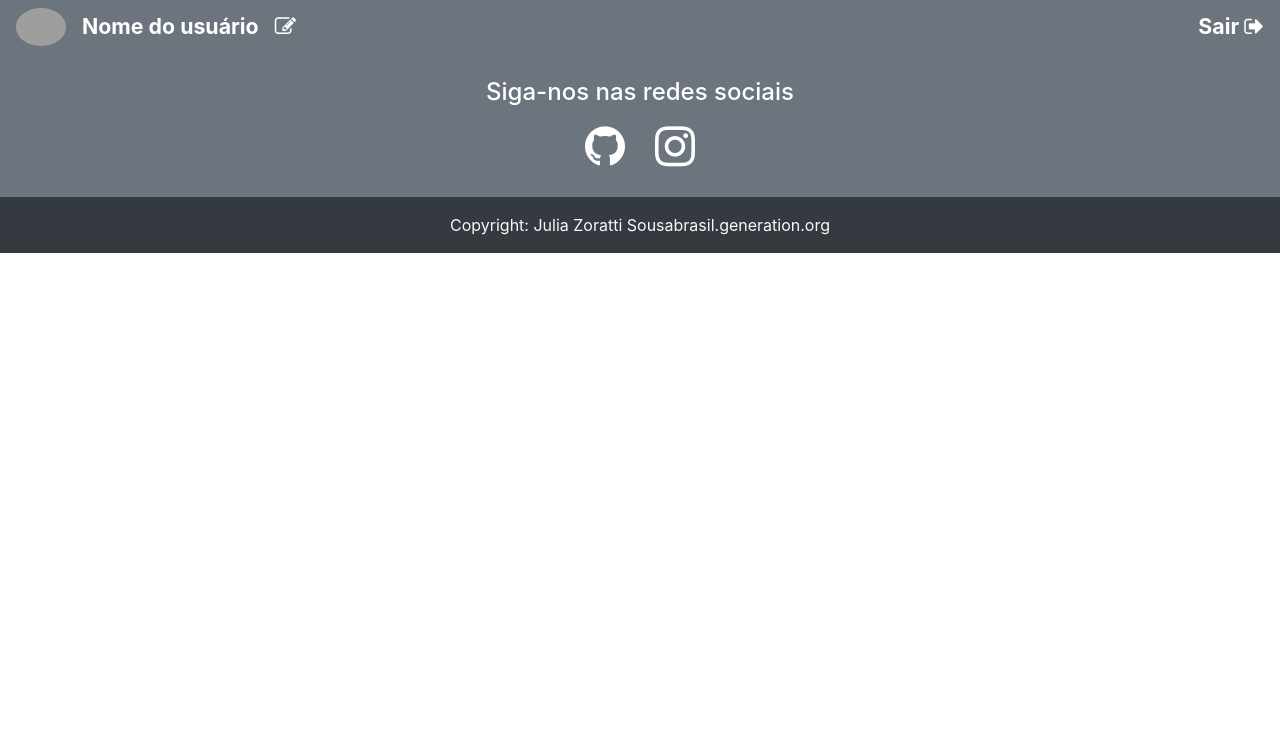
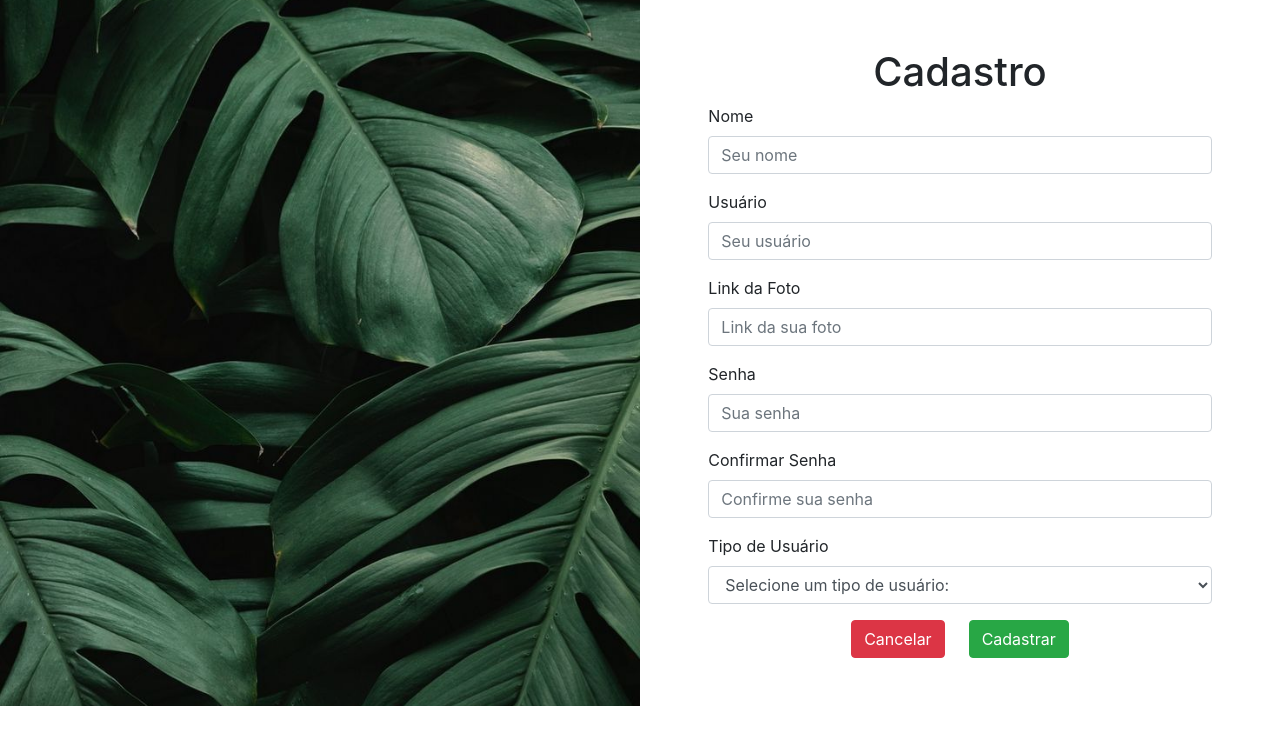
Before and after one commit to juliazoratti/blogPessoa-FrontEnd, an Angular app: page / in a window 1280 px wide. Shown: the top 744 px of the page. Built offline with nearby package versions, Linux system fonts and the light colour scheme; grey boxes are pictures that could not be loaded.

Commit message:
Implementação da página de Login e de Cadastrar

```diff
--- a/src/app/app.component.html
+++ b/src/app/app.component.html
@@ -1,2 +1 @@
-<app-menu></app-menu>
-<app-rodape></app-rodape>
+<app-cadastrar></app-cadastrar>
--- a/src/app/app.module.ts
+++ b/src/app/app.module.ts
@@ -5,12 +5,16 @@
 import { AppComponent } from './app.component';
 import { MenuComponent } from './menu/menu.component';
 import { RodapeComponent } from './rodape/rodape.component';
+import { EntrarComponent } from './entrar/entrar.component';
+import { CadastrarComponent } from './cadastrar/cadastrar.component';
 
 @NgModule({
   declarations: [
     AppComponent,
     MenuComponent,
-    RodapeComponent
+    RodapeComponent,
+    EntrarComponent,
+    CadastrarComponent
   ],
   imports: [
     BrowserModule,
--- /dev/null
+++ b/src/app/cadastrar/cadastrar.component.css
@@ -0,0 +1,7 @@
+#img-bg{
+    background-image: url('../../assets/img/imagem.jpg');
+    min-height: 695px;
+    background-position: center;
+    background-repeat: no-repeat;
+    background-size: cover;
+}
--- /dev/null
+++ b/src/app/cadastrar/cadastrar.component.html
@@ -0,0 +1,58 @@
+<div class="container-fluid">
+
+    <div class="row">
+
+      <div class="col-md-6" id='img-bg'></div>
+
+      <div class="col-md-6 mt-5 mb-5">
+
+        <div class="row d-flex justify-content-center">
+          <div class="col-md-10">
+
+            <h1 class="text-center">Cadastro</h1>
+
+            <div class="form-group">
+              <label for="nome">Nome</label>
+              <input class="form-control" type="text" name="nome" id="nome" placeholder="Seu nome">
+            </div>
+
+            <div class="form-group">
+              <label for="usuario">Usuário</label>
+              <input class="form-control" type="text" name="usuario" id="usuario" placeholder="Seu usuário">
+            </div>
+
+            <div class="form-group">
+              <label for="foto">Link da Foto</label>
+              <input class="form-control" type="text" name="foto" id="foto" placeholder="Link da sua foto">
+            </div>
+
+            <div class="form-group">
+              <label for="senha">Senha</label>
+              <input class="form-control" type="password" name="senha" id="senha" placeholder="Sua senha">
+            </div>
+
+            <div class="form-group">
+              <label for="confirmSenha">Confirmar Senha</label>
+              <input class="form-control" type="password" name="confirmSenha" id="confirmSenha"
+                placeholder="Confirme sua senha">
+            </div>
+
+            <div class="form-group">
+              <label for="tipo">Tipo de Usuário</label>
+              <select class="form-control" name="tipo" id="tipo">
+                <option>Selecione um tipo de usuário:</option>
+                <option value="normal">Normal</option>
+                <option value="adm">Administrador</option>
+              </select>
+            </div>
+
+            <div class="d-flex justify-content-center">
+              <button type="submit" class="btn btn-danger mr-4">Cancelar</button>
+              <button type="submit" class="btn btn-success">Cadastrar</button>
+            </div>
+
+          </div>
+        </div>
+      </div>
+    </div>
+  </div>
--- /dev/null
+++ b/src/app/cadastrar/cadastrar.component.ts
@@ -0,0 +1,15 @@
+import { Component, OnInit } from '@angular/core';
+
+@Component({
+  selector: 'app-cadastrar',
+  templateUrl: './cadastrar.component.html',
+  styleUrls: ['./cadastrar.component.css']
+})
+export class CadastrarComponent implements OnInit {
+
+  constructor() { }
+
+  ngOnInit(): void {
+  }
+
+}
--- /dev/null
+++ b/src/app/entrar/entrar.component.css
@@ -0,0 +1,7 @@
+#img-bg{
+    background-image: url('../../assets/img/imagem2.jpg');
+    min-height: 695px;
+    background-position: center;
+    background-repeat: no-repeat;
+    background-size: cover;
+}
--- /dev/null
+++ b/src/app/entrar/entrar.component.html
@@ -0,0 +1,42 @@
+<div class="container-fluid">
+
+    <div class="row d-flex align-items-center">
+
+      <div class="col-md-6">
+
+        <div class="row d-flex justify-content-center">
+          <div class="col-md-6">
+
+            <h1 class="text-center mb-3">Entrar</h1>
+
+            <div class="form-group">
+              <label for="usuario">Usuário</label>
+              <input class="form-control" type="text" name="usuario" id="usuario" placeholder="Seu usuário">
+            </div>
+
+            <div class="form-group">
+              <label for="senha">Senha</label>
+              <input class="form-control" type="password" name="senha" id="senha" placeholder="Sua senha">
+            </div>
+
+            <div class="d-flex justify-content-center">
+              <button type="submit" class="btn btn-success">Entrar</button>
+            </div>
+
+            <hr class="mt-5 mb-5">
+
+            <p class="text-center">
+              Não tem uma conta? <a routerLink='/cadastrar'>Cadastre-se</a>
+            </p>
+
+
+          </div>
+        </div>
+
+      </div>
+
+      <div class="col-md-6" id="img-bg"></div>
+
+    </div>
+
+  </div>
--- /dev/null
+++ b/src/app/entrar/entrar.component.ts
@@ -0,0 +1,15 @@
+import { Component, OnInit } from '@angular/core';
+
+@Component({
+  selector: 'app-entrar',
+  templateUrl: './entrar.component.html',
+  styleUrls: ['./entrar.component.css']
+})
+export class EntrarComponent implements OnInit {
+
+  constructor() { }
+
+  ngOnInit(): void {
+  }
+
+}
```
Also changed, not shown: src/assets/img/imagem.jpg (added), src/assets/img/imagem2.jpg (added).
